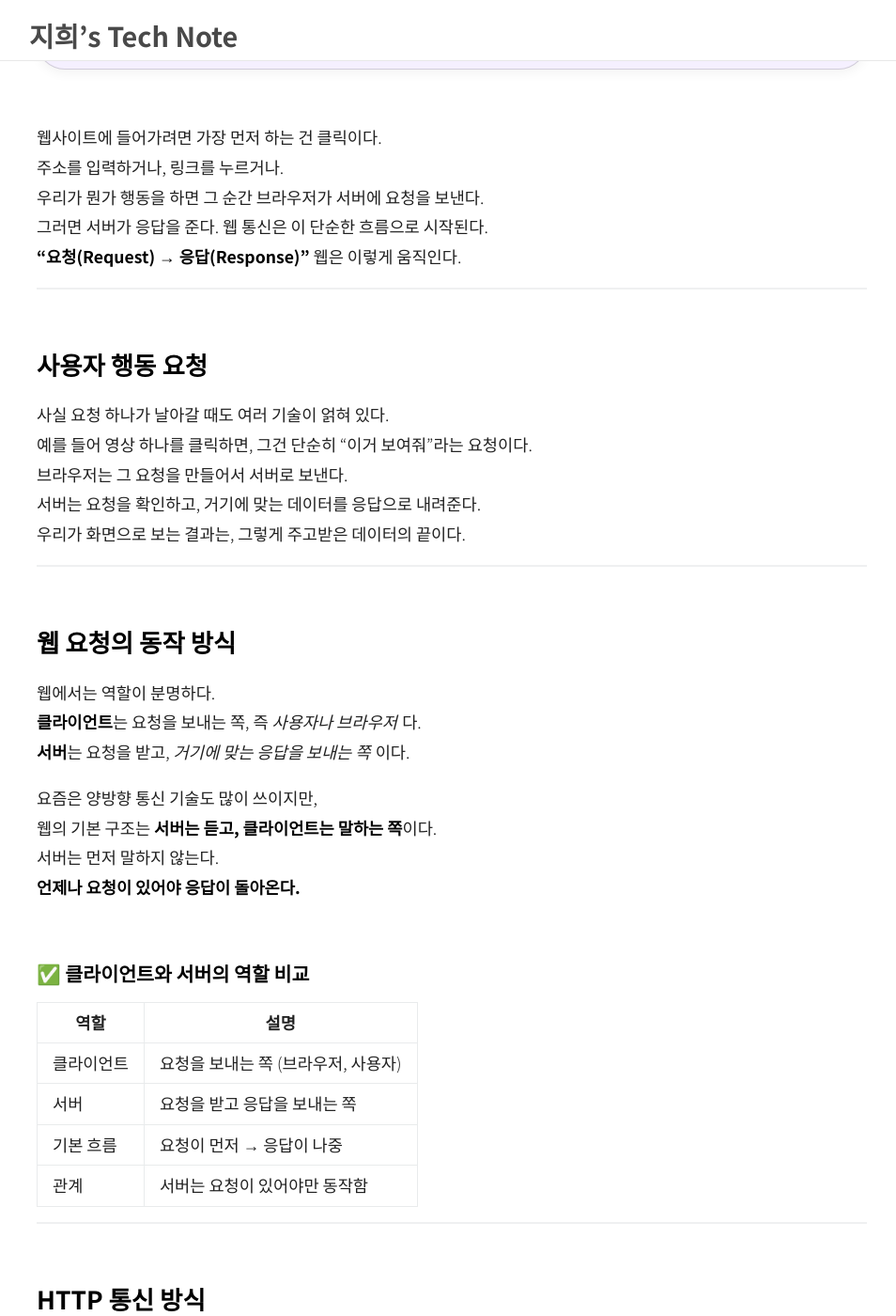
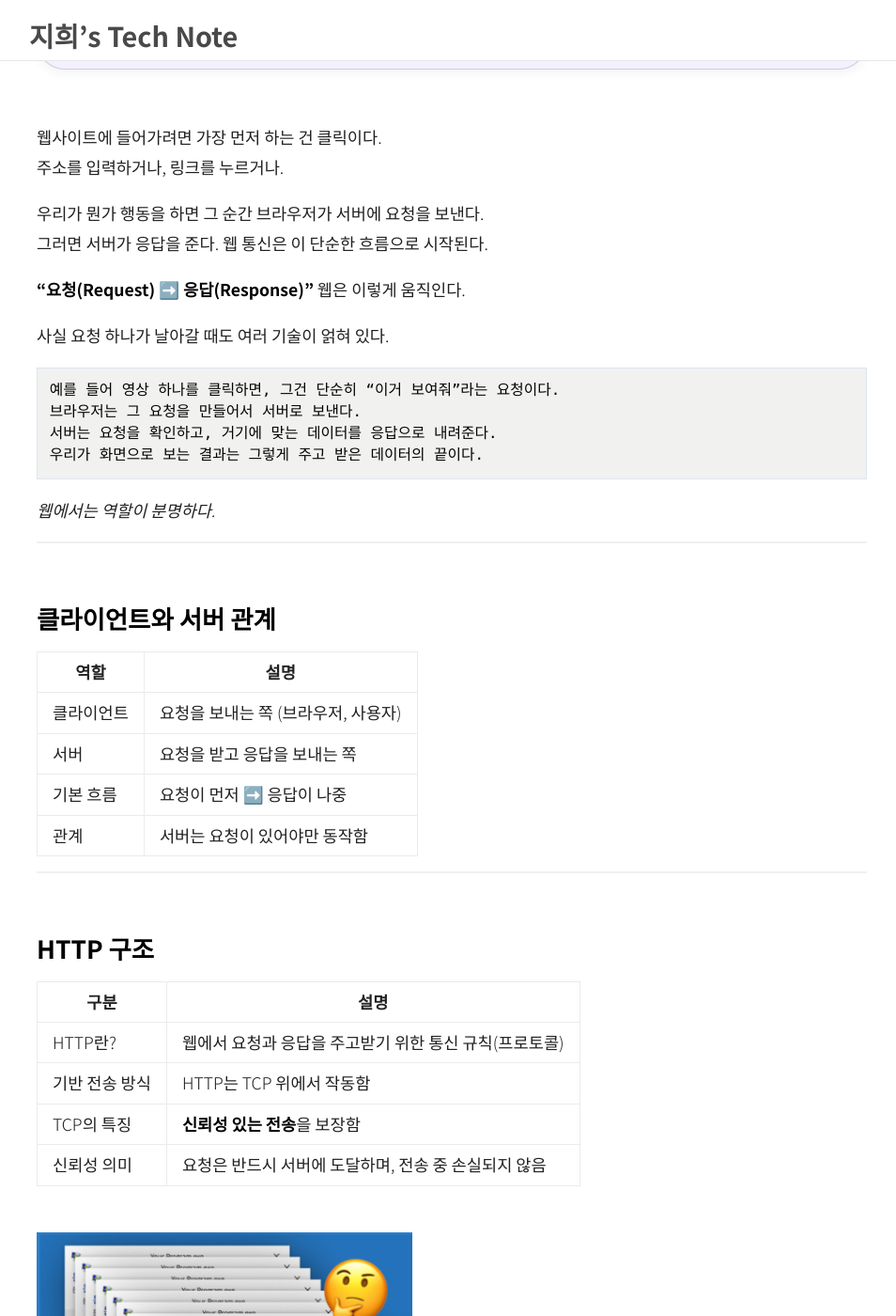
Before and after one commit to jihuikim45/jihuikim45.github.io, a Jekyll site: the page built from _posts/daily/2025-05-19-웹의-작동-원리와-통신-구조.md, in a window 1280 px wide and 1400 px high, scrolled down 297 px. Shown: the whole window at 94% size, without its empty margins (159-1113 px from the left). Built offline with Jekyll 4.4.1, drawn with Linux system fonts in a browser that asks for light colours; some of the changed text lies outside the part shown.

Commit message:
docs 웹의 작동 원리와 통신 구조 데이터 분석과 웹 포스트 작성 완료 커밋

````diff
--- a/_posts/daily/2025-05-19-웹-통신-구조.md
+++ b/_posts/daily/2025-05-19-웹의-작동-원리와-통신-구조.md
@@ -13,80 +13,74 @@
 
 웹사이트에 들어가려면 가장 먼저 하는 건 클릭이다.
 주소를 입력하거나, 링크를 누르거나.
+
 우리가 뭔가 행동을 하면 그 순간 브라우저가 서버에 요청을 보낸다.
 그러면 서버가 응답을 준다. 웹 통신은 이 단순한 흐름으로 시작된다.
-**"요청(Request) → 응답(Response)"** 웹은 이렇게 움직인다.
+
+**"요청(Request) ➡️ 응답(Response)"** 웹은 이렇게 움직인다.
+
+사실 요청 하나가 날아갈 때도 여러 기술이 얽혀 있다.
+
+```
+예를 들어 영상 하나를 클릭하면, 그건 단순히 “이거 보여줘”라는 요청이다.
+브라우저는 그 요청을 만들어서 서버로 보낸다.
+서버는 요청을 확인하고, 거기에 맞는 데이터를 응답으로 내려준다.
+우리가 화면으로 보는 결과는 그렇게 주고 받은 데이터의 끝이다.
+```
+
+_웹에서는 역할이 분명하다._
 
 ---
 
-## 사용자 행동 요청
-
-사실 요청 하나가 날아갈 때도 여러 기술이 얽혀 있다.
-예를 들어 영상 하나를 클릭하면, 그건 단순히 “이거 보여줘”라는 요청이다.
-브라우저는 그 요청을 만들어서 서버로 보낸다.
-서버는 요청을 확인하고, 거기에 맞는 데이터를 응답으로 내려준다.
-우리가 화면으로 보는 결과는, 그렇게 주고받은 데이터의 끝이다.
-
----
-
-## 웹 요청의 동작 방식
-
-웹에서는 역할이 분명하다.
-**클라이언트**는 요청을 보내는 쪽, 즉 *사용자나 브라우저*다.
-**서버**는 요청을 받고, *거기에 맞는 응답을 보내는 쪽*이다.
-
-요즘은 양방향 통신 기술도 많이 쓰이지만,
-웹의 기본 구조는 **서버는 듣고, 클라이언트는 말하는 쪽**이다.
-서버는 먼저 말하지 않는다.
-**언제나 요청이 있어야 응답이 돌아온다.**
-
-### ✅ 클라이언트와 서버의 역할 비교
+## 클라이언트와 서버 관계
 
 | 역할       | 설명                                |
 | ---------- | ----------------------------------- |
 | 클라이언트 | 요청을 보내는 쪽 (브라우저, 사용자) |
 | 서버       | 요청을 받고 응답을 보내는 쪽        |
-| 기본 흐름  | 요청이 먼저 → 응답이 나중           |
+| 기본 흐름  | 요청이 먼저 ➡️ 응답이 나중          |
 | 관계       | 서버는 요청이 있어야만 동작함       |
 
 ---
 
-## HTTP 통신 방식
+## HTTP 구조
 
-웹에서 요청과 응답은 **HTTP**라는 약속(프로토콜)에 따라 오간다.
-그리고 이 HTTP는 **TCP**라는 전송 방식 위에서 움직인다.
-
-TCP의 특징은 **신뢰성**이다.
-한 번 요청을 보내면, 반드시 서버까지 도착한다.
-도중에 잃어버리는 일은 없다.
+| 구분           | 설명                                                   |
+| -------------- | ------------------------------------------------------ |
+| HTTP란?        | 웹에서 요청과 응답을 주고받기 위한 통신 규칙(프로토콜) |
+| 기반 전송 방식 | HTTP는 TCP 위에서 작동함                               |
+| TCP의 특징     | **신뢰성 있는 전송**을 보장함                          |
+| 신뢰성 의미    | 요청은 반드시 서버에 도달하며, 전송 중 손실되지 않음   |
 
 <br>
-
 ![erro](/assets/weekly/0517/erro.png){: style="width:400px;" }
+<br>
 
 그런데 여기서 한 가지 문제가 생긴다.
+
 서버가 너무 바쁘면, 도착한 요청을 바로 처리하지 못한다.
 응답이 느려진다.
 그때 사용자는 “어? 안 됐나?” 싶어 다시 누르게 된다.
-그럼 같은 요청이 **여러 번** 서버에 도착한다.
-서버 입장에선 처리할 일이 계속 쌓이는 셈이다.
+그럼 **같은 요청이 여러 번 서버에 도착한다.**
+_서버 입장에선 처리할 일이 계속 쌓이는 셈이다._
+
 그래서 웹 서버는 요청을 받은 순서대로 차곡차곡 처리해 나간다.
 
 ---
 
-## URL의 구조와 의미
+## URL의 의미
 
 주소창에 입력하는 URL은
 사실상 “이 파일을 보여줘”라는 요청이다.
 
 예를 들어 `http://127.0.0.1:80/index.html` 이라면,
 
-- `127.0.0.1`은 서버의 IP 주소,
-- `80`은 통신할 포트 번호,
-- `index.html`은 요청할 실제 파일 이름이다.
+1. - `127.0.0.1`은 서버의 IP 주소,
+1. - `80`은 통신할 포트 번호,
+1. - `index.html`은 요청할 실제 파일 이름
 
-브라우저는 이 URL을 내부적으로 IP 기반 요청으로 바꾸어
-서버에 전달하고, 서버는 그에 맞는 HTML 파일을 응답으로 내려준다.
+브라우저는 이 URL을 내부적으로 IP 기반 요청으로 바꾸어 서버에 전달하고,
+서버는 그에 맞는 HTML 파일을 응답으로 내려준다.
 
 ### URL 구성 요소
 
@@ -115,17 +109,7 @@
 
 ---
 
-## 웹페이지 요청 흐름
-
-1. 사용자가 브라우저에 주소(URL)를 입력한다.
-2. 도메인 이름은 DNS를 통해 IP 주소로 변환된다.
-3. 브라우저가 서버에 HTTP 요청을 보낸다.
-4. 서버는 요청에 해당하는 파일을 찾아 응답한다.
-5. 브라우저는 응답받은 HTML을 해석해 화면에 출력한다.
-
-눈앞에 보이는 웹페이지는 이렇게 하나하나 단계를 거쳐 만들어진다.
-
-### 웹 페이지 요청 흐름
+## 웹페이지 기본 동작 흐름
 
 | 단계 | 설명                                     |
 | ---- | ---------------------------------------- |
@@ -137,9 +121,10 @@
 
 ---
 
-## ## HTTP와 HTTPS의 비교
+## HTTP vs HTTPS
 
 웹에서 주고받는 데이터는 기본적으로 **HTTP**라는 규칙에 따라 전송된다.
+
 그런데 HTTP 자체는 데이터를 암호화하지 않기 때문에,
 공공장소나 외부 네트워크에서는 **정보 유출 위험**이 있다.
 
@@ -147,10 +132,10 @@
 HTTPS는 데이터를 암호화한 상태로 주고받기 때문에
 중간에서 누군가가 내용을 가로채더라도 쉽게 해독할 수 없다.
 
-_특히 로그인, 결제처럼 중요한 정보를 다룰 땐
-HTTPS가 적용된 사이트인지 반드시 확인해야 한다._
+> 특히 로그인, 결제처럼 중요한 정보를 다룰 땐
+> HTTPS가 적용된 사이트인지 반드시 확인해야 한다.
 
-### ✅ HTTP vs HTTPS 비교
+### HTTP 와 HTTP 정리
 
 | 항목        | HTTP             | HTTPS                            |
 | ----------- | ---------------- | -------------------------------- |
@@ -165,8 +150,9 @@
 ## 오늘을 마치며
 
 웹 통신은 생각보다 단순한 구조 위에 세워져 있다.
+사용자가 요청을 보내고, 서버가 응답을 준다.
 
-> **사용자가 요청을 보내고, 서버가 응답을 준다.**
+이 흐름을 이해하면,
 
-모든 웹 서비스는 이 기본 흐름을 바탕으로 작동한다.
-이 구조를 이해하고 나면, 웹 개발은 조금 더 명확하게 다가온다.
+> 웹에서 어떤 데이터가 어떻게 생성되고 흐르는지
+> 분석하는 눈이 조금 더 선명해진다.
````
Also changed, not shown: other parts of _posts/daily/2025-05-19-웹의-작동-원리와-통신-구조.md (+1 -1 lines), _posts/daily/2025-05-20-데이터-분석과-웹.md (added, +154 -0 lines).
